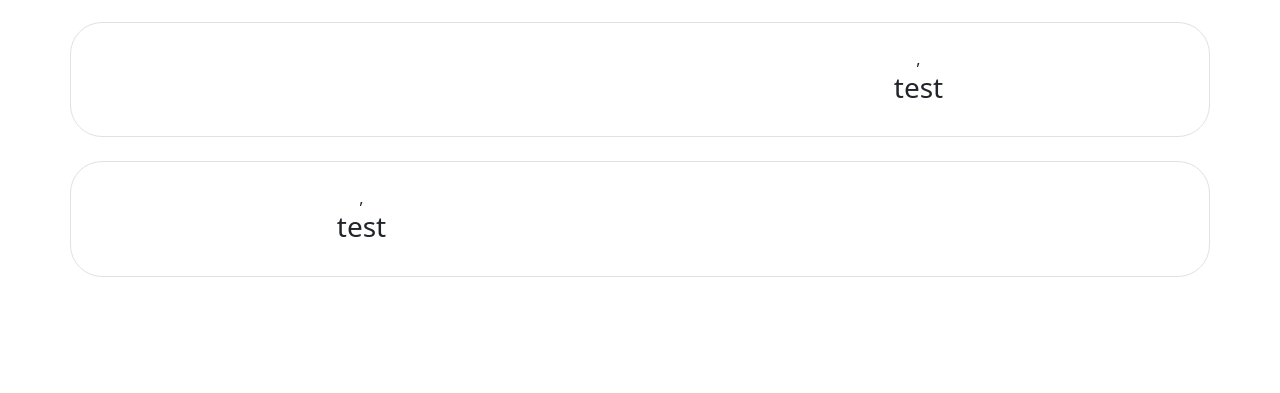
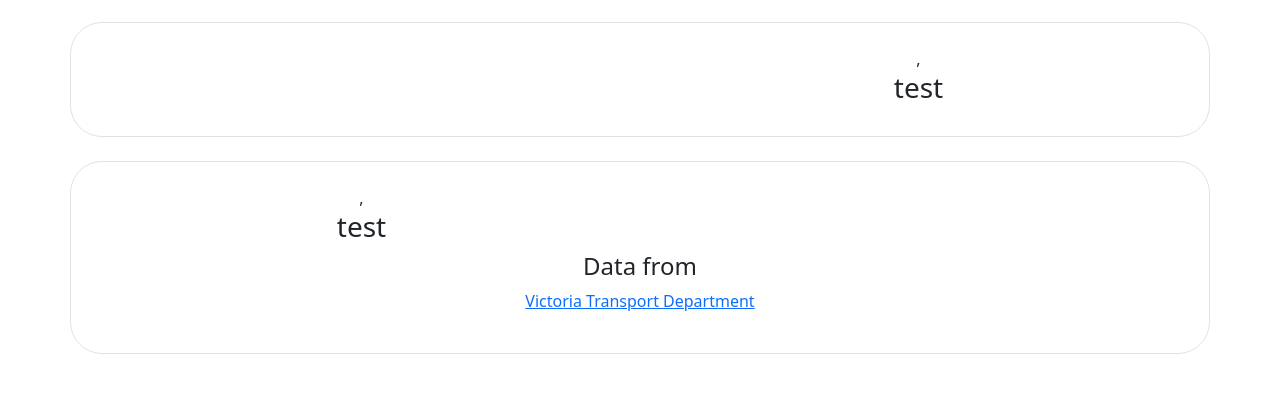
Before and after one commit to FelixCCN/FIT3179, a plain HTML site: page index.html in a window 1280 px wide. Shown: the part 385-778 px from the top of the page. Drawn offline with nearby package versions, Linux system fonts and the light colour scheme; a script that the page names is missing.

Commit message:
Update index.html

```diff
--- a/index.html
+++ b/index.html
@@ -59,6 +59,12 @@
         <div id="pie_chart" class="col"></div>
 
     </div>
+
+    <div class="mt4 container text-center">
+        <h4>Data from </h4>
+        <p><a class="link-opacity-10-hover" href="https://vicroadsopendata-vicroadsmaps.opendata.arcgis.com/datasets/vicroadsmaps::road-crashes-for-five-years-victoria/explore?location=-37.745132%2C144.913437%2C8.72">
+            Victoria Transport Department</a></p>
+    </div>
 </body>
 
 </html>
```
